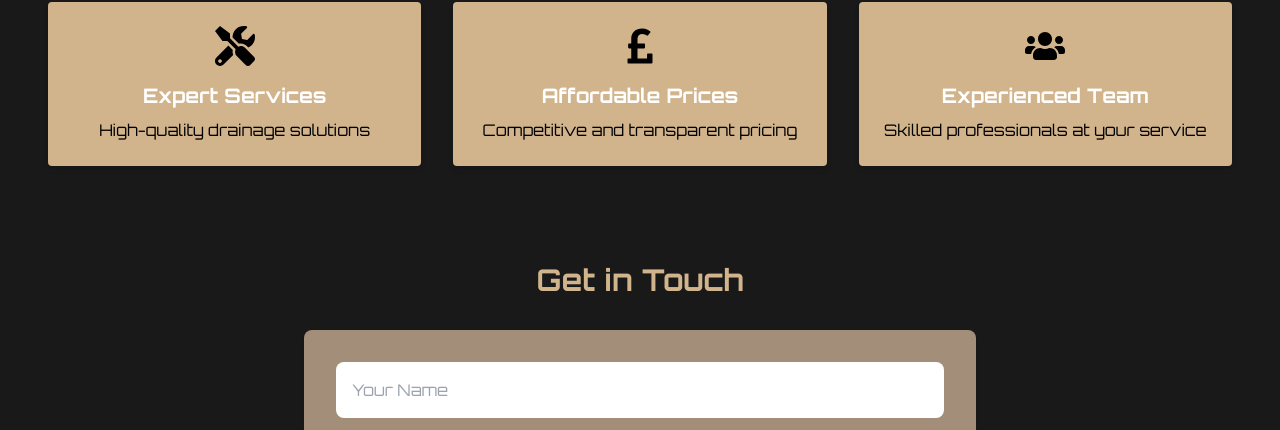
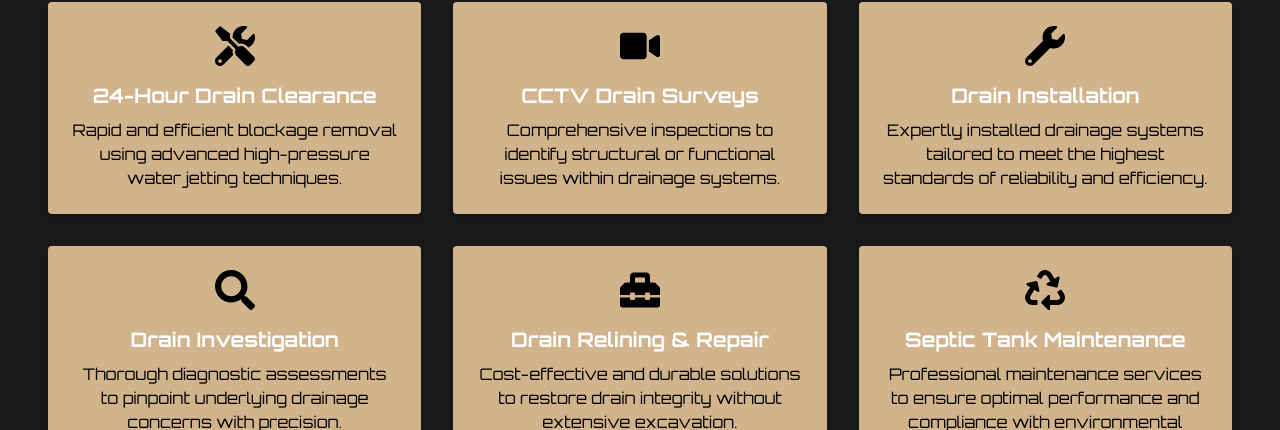
Before and after one commit to oyousaf/dh, a Next.js app: page / in a window 1280 px wide. Shown: the part 2370-2800 px from the top of the page. Built offline with nearby package versions, Linux system fonts and the light colour scheme.

Commit message:
squashing bugs

```diff
--- a/components/Services.jsx
+++ b/components/Services.jsx
@@ -1,7 +1,7 @@
 import { services } from "@/constants";
-import { FaTools, FaPoundSign, FaUsers } from "react-icons/fa";
+import { FaTools, FaVideo, FaWrench, FaSearch, FaToolbox, FaRecycle } from "react-icons/fa";
 
-const icons = { FaTools, FaPoundSign, FaUsers };
+const icons = { FaTools, FaVideo, FaWrench, FaSearch, FaToolbox, FaRecycle };
 
 export default function Services() {
   return (
--- a/constants/index.js
+++ b/constants/index.js
@@ -32,13 +32,11 @@ export const aboutTiles = [
   },
 ];
 
-import { FaFacebook, FaTwitter, FaInstagram, FaPhone } from "react-icons/fa";
-
 export const socialLinks = [
-  { name: "Facebook", href: "https://facebook.com", icon: FaFacebook },
-  { name: "Twitter", href: "https://twitter.com", icon: FaTwitter },
-  { name: "Instagram", href: "https://instagram.com", icon: FaInstagram },
-  { name: "Instagram", href: "tel:07722128784", icon: FaPhone },
+  { name: "Facebook", href: "https://facebook.com", icon: "FaFacebook" },
+  { name: "Twitter", href: "https://twitter.com", icon: "FaTwitter" },
+  { name: "Instagram", href: "https://instagram.com", icon: "FaInstagram" },
+  { name: "Phone", href: "tel:07722128784", icon: "FaPhone" },
 ];
 
 export const gallery = [
@@ -91,18 +89,39 @@ export const gallery = [
 
 export const services = [
   {
-    title: "Expert Services",
-    description: "High-quality drainage solutions",
+    title: "24-Hour Drain Clearance",
+    description:
+      "Rapid and efficient blockage removal using advanced high-pressure water jetting techniques.",
     icon: "FaTools",
   },
   {
-    title: "Affordable Prices",
-    description: "Competitive and transparent pricing",
-    icon: "FaPoundSign",
+    title: "CCTV Drain Surveys",
+    description:
+      "Comprehensive inspections to identify structural or functional issues within drainage systems.",
+    icon: "FaVideo",
   },
   {
-    title: "Experienced Team",
-    description: "Skilled professionals at your service",
-    icon: "FaUsers",
+    title: "Drain Installation",
+    description:
+      "Expertly installed drainage systems tailored to meet the highest standards of reliability and efficiency.",
+    icon: "FaWrench",
+  },
+  {
+    title: "Drain Investigation",
+    description:
+      "Thorough diagnostic assessments to pinpoint underlying drainage concerns with precision.",
+    icon: "FaSearch",
+  },
+  {
+    title: "Drain Relining & Repair",
+    description:
+      "Cost-effective and durable solutions to restore drain integrity without extensive excavation.",
+    icon: "FaToolbox",
+  },
+  {
+    title: "Septic Tank Maintenance",
+    description:
+      "Professional maintenance services to ensure optimal performance and compliance with environmental regulations.",
+    icon: "FaRecycle",
   },
 ];
```
